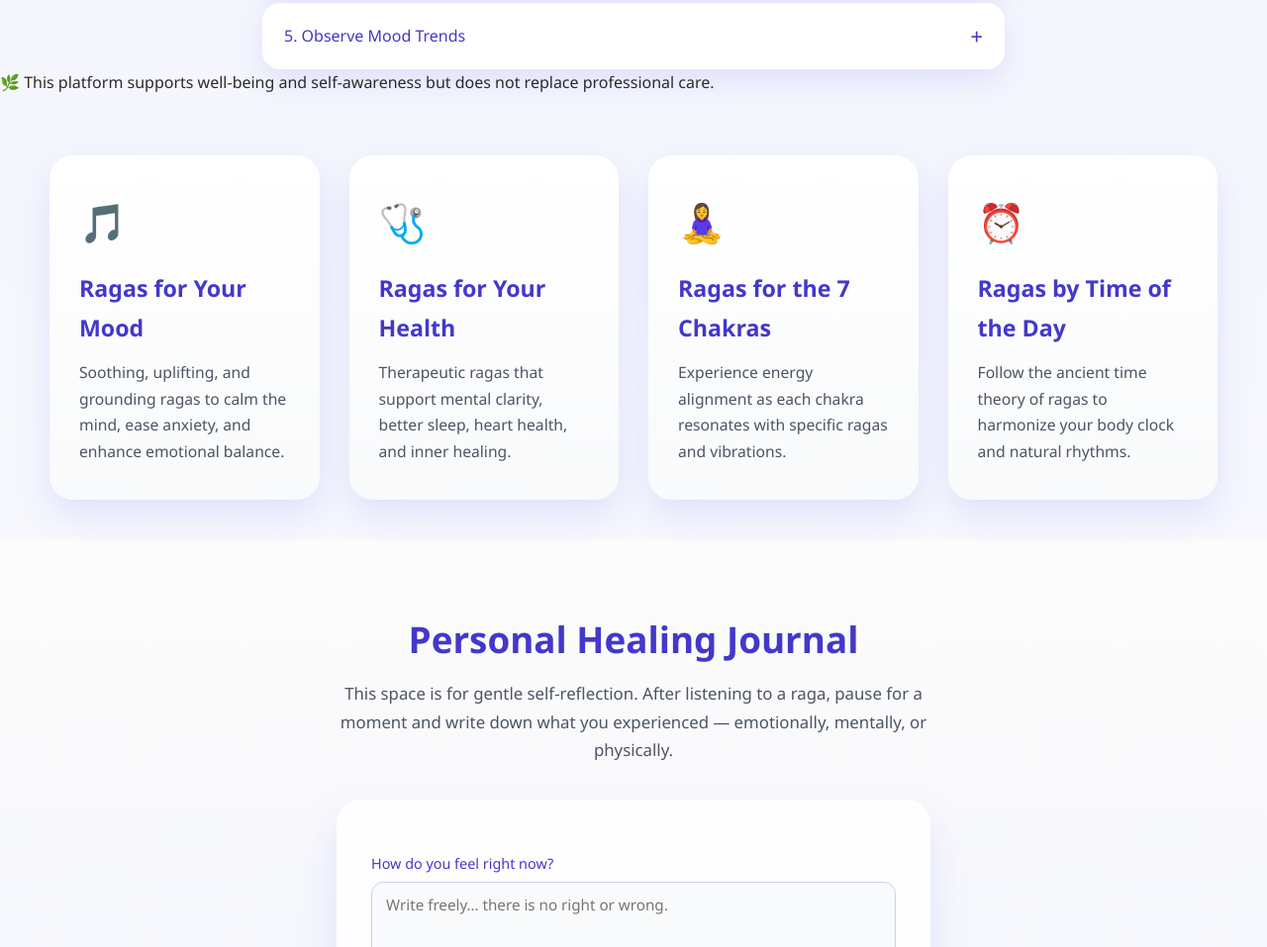
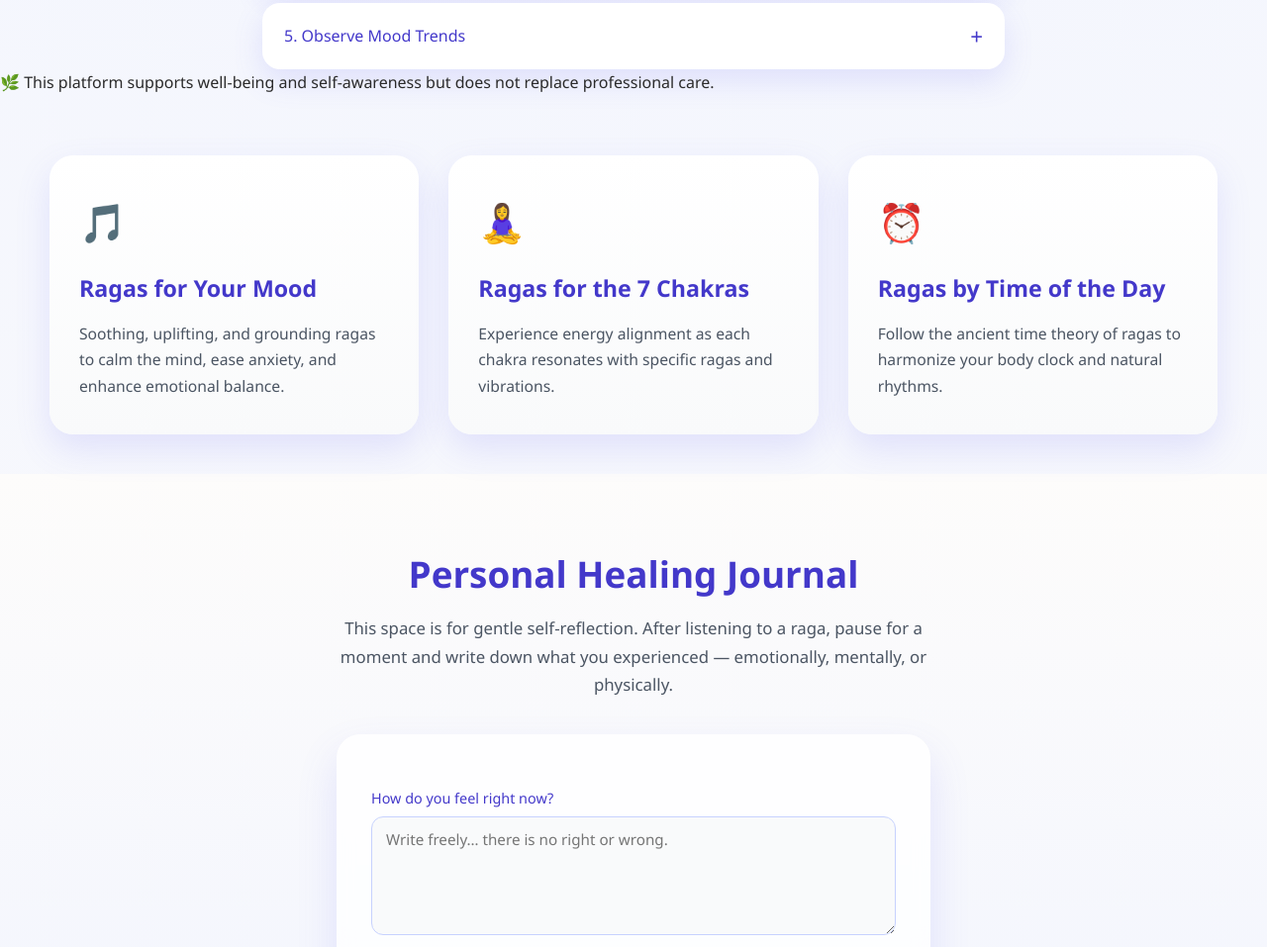
Before and after one commit to Himali16/ASEP1_RAGA-THERAPY, a plain HTML site: page index.html in a window 1280 px wide. Shown: the part 1612-2569 px from the top of the page at 99% size. Drawn offline with Linux system fonts and the light colour scheme.

Commit message:
Update index.html

```diff
--- a/index.html
+++ b/index.html
@@ -589,19 +589,15 @@
             <p>Soothing, uplifting, and grounding ragas to calm the mind, ease anxiety, and enhance emotional balance.</p>
         </div>
 
-        <div class="card" onclick="location.href='#health'">
-            <div class="icon">🩺</div>
-            <h3>Ragas for Your Health</h3>
-            <p>Therapeutic ragas that support mental clarity, better sleep, heart health, and inner healing.</p>
-        </div>
 
-        <div class="card" onclick="location.href='#chakras'">
+
+        <div class="card" onclick="location.href='chakras.html'">
             <div class="icon">🧘‍♀️</div>
             <h3>Ragas for the 7 Chakras</h3>
             <p>Experience energy alignment as each chakra resonates with specific ragas and vibrations.</p>
         </div>
 
-        <div class="card" onclick="location.href='#time'">
+        <div class="card" onclick="location.href='time.html'">
             <div class="icon">⏰</div>
             <h3>Ragas by Time of the Day</h3>
             <p>Follow the ancient time theory of ragas to harmonize your body clock and natural rhythms.</p>
```
